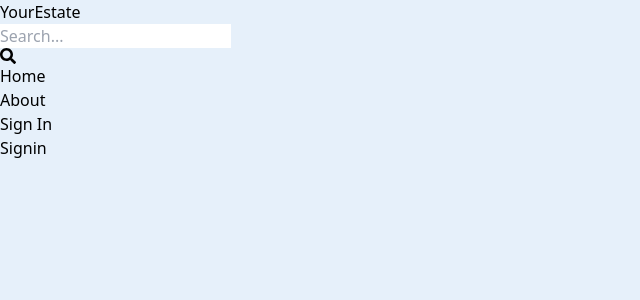
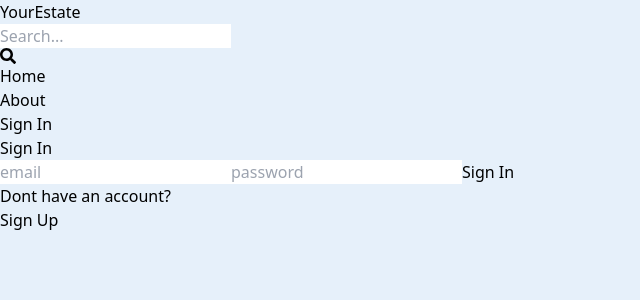
Before and after one commit to Dubeyaviral/real_estate, a React (Vite) app in the folder client/: page /sign-in in a window 1280 px wide. Shown: the top 300 px of the page, without its empty margins (0-640 px from the left). Built offline with nearby package versions, Linux system fonts and the light colour scheme.

Commit message:
complete sign in page functionality

```diff
--- a/client/src/App.jsx
+++ b/client/src/App.jsx
@@ -2,7 +2,7 @@
 import React from 'react'
 import {BrowserRouter, Routes, Route} from 'react-router-dom'
 import Home from './pages/Home'
-import Signin from './pages/Signin'
+import SignIn from './pages/SignIn'
 import SignUp from './pages/SignUp'
 import Profile from './pages/Profile'
 import About from './pages/about'
@@ -14,7 +14,7 @@
     <Header/>
     <Routes>
       <Route path='/' element={<Home/>}/>
-      <Route path='/sign-in' element={<Signin/>}/>
+      <Route path='/sign-in' element={<SignIn/>}/>
       <Route path='/sign-up' element={<SignUp/>}/>
       <Route path='/about' element={<About/>}/>
       <Route path='/profile' element={<Profile/>}/>
--- a/client/src/pages/SignIn.jsx
+++ b/client/src/pages/SignIn.jsx
@@ -1,7 +1,64 @@
-import React from 'react'
+import { useState } from 'react'
+import {Link, useNavigate} from 'react-router-dom'
 
-export default function Signin() {
+export default function SignIn() {
+  const [formData, setFormData] = useState({});
+  const [error, setError] = useState(null);
+  const [loading, setLoading] = useState(false);
+  const navigate = useNavigate();
+  const handleChange = (e)=> {
+    setFormData(
+      {
+        ...formData,
+        [e.target.id] : e.target.value
+      }
+    )
+  };
+  const handleSubmit = async (e) => {
+    e.preventDefault();
+    try {
+
+      setLoading(true);
+      const res = await fetch('/api/auth/signin', {
+        method: 'POST',
+        headers: {
+          'Content-Type': 'application/json',
+        },
+        body: JSON.stringify(formData),
+      });
+      const data = await res.json();
+      if(data.success === false){
+        setError(data.message);
+        setLoading(false);
+        return;
+      }
+      setLoading(false);
+      setError(null);
+      navigate('/');
+      // console.log(data);
+    } catch (error) {
+      setError(error.message);
+      setLoading(false);
+    }
+  };
+  console.log(formData);
   return (
-    <div>Signin</div>
+    <div className='p-3 max-w-lg mx-auto'>
+      <h1 className='text-3xl text-center font-semibold my-3'>Sign In</h1>
+      <form onSubmit={handleSubmit} className='flex flex-col gap-4 '>
+        <input type="email" placeholder='email' className='border p-3 rounded-lg' id="email" onChange={handleChange}/>
+        <input type="text" placeholder='password' className='border p-3 rounded-lg' id="password" onChange={handleChange}/>
+        <button disabled = {loading} className='bg-sky-700 text-white p-3 rounded-lg uppercase hover:opacity-95 disabled:opacity-80'>
+          {loading ? 'loading...' : 'Sign In'}
+        </button>
+      </form>
+      <div className='flex gap-2 mt-5'>
+        <p>Dont have an account?</p>
+        <Link to={"/sign-up"}>
+          <span className='text-blue-700'>Sign Up</span>
+        </Link>
+      </div>
+      {error && <p className='text-red-500 mt-5'> {error} </p>}
+    </div>
   )
 }
```
Also changed, not shown: 1 other file (tests, documents, lock files or other folders).
